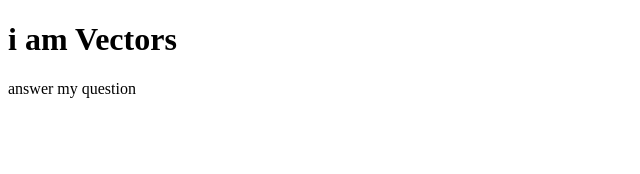
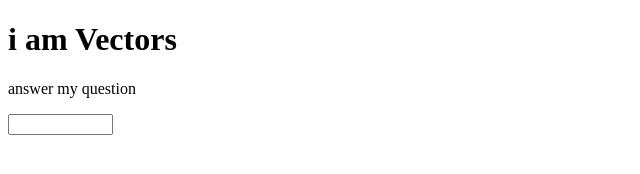
Before and after one commit to woodzp1/Victors-website, a plain HTML site: page index.html in a window 1280 px wide. Shown: the whole page, without its empty margins (0-640 px from the left). Drawn offline with Linux system fonts and the light colour scheme.

Commit message:
added an input box for the first question

```diff
--- a/index.html
+++ b/index.html
@@ -10,5 +10,6 @@
 <body>
     <h1>i am Vectors</h1>
     <p>answer my question</p>
+    <input type="text" id="input" name="q1-Input" minlength="1" size="10"/>
 </body>
 </html>
```
